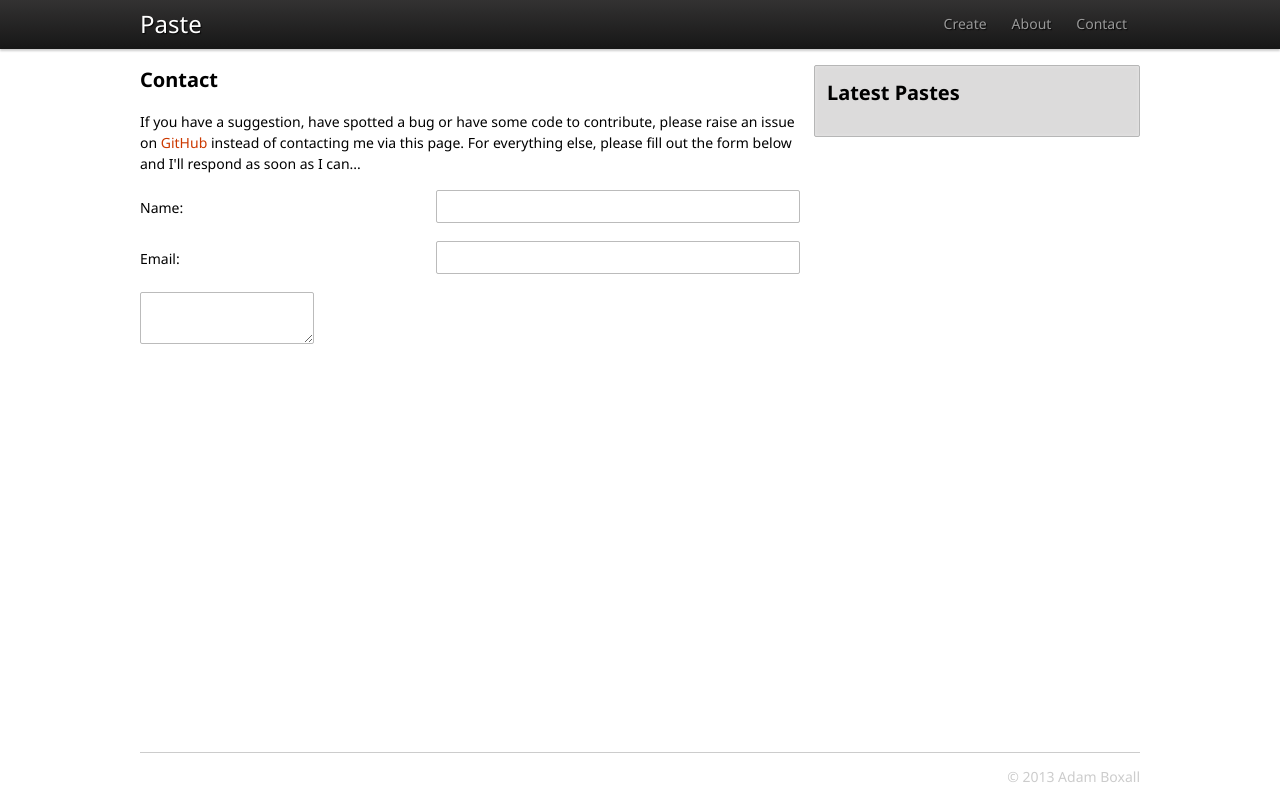
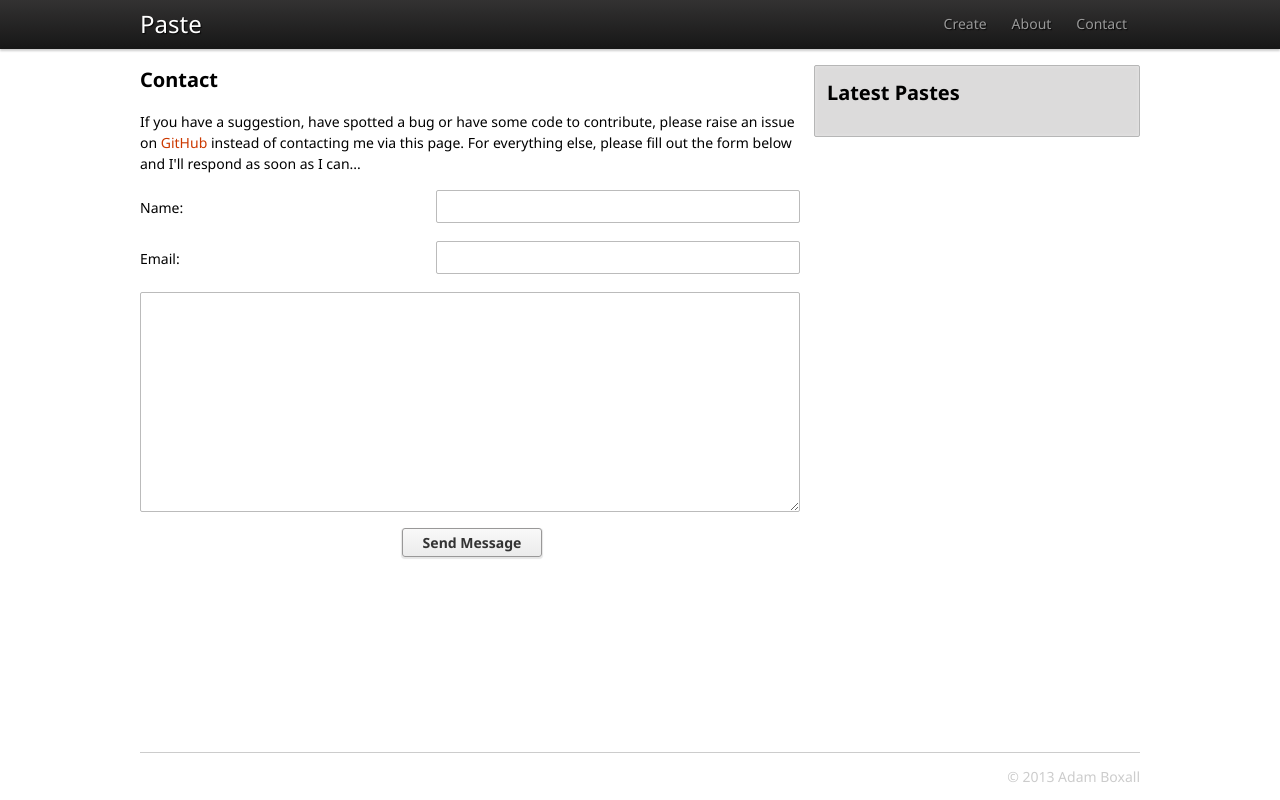
Before and after one commit to AdamBoxall/Paste, a PHP site: template views/contact.twig in a window 1280 px wide. Run offline with PHP 8.4, Linux system fonts and the light colour scheme; the template is opened without the code that fills it, so the values that code supplies are empty; some libraries are stand-ins or nearby versions.

Commit message:
Fixed up contact form and improved buttons

```diff
--- a/views/contact.twig
+++ b/views/contact.twig
@@ -17,6 +17,11 @@
         <div class="cf field">
             <textarea name="contact[message]"></textarea>
         </div>
+        <div class="cf field">
+            <div class="button form-submit">
+                <input type="submit" value="Send Message">
+            </div>
+        </div>
     </form>
 
 {% endblock %}
--- a/views/create.twig
+++ b/views/create.twig
@@ -25,8 +25,8 @@
             <textarea name="paste[body]" class="code" placeholder="Enter your code..."></textarea>
         </div>
         <div class="cf field">
-            <div class="form-submit">
-                <input type="submit" value="Paste"> or press Ctrl + Enter
+            <div class="button form-submit">
+                <input type="submit" value="Paste"> (or just press Ctrl + Enter)
             </div>
         </div>
     </form>
--- a/web/assets/css/main.css
+++ b/web/assets/css/main.css
@@ -55,6 +55,98 @@ p, li, .delta {
 
 h1, h2, h3, h4, h5, h6, p {
     margin: 0 0 16px 0;
+}
+
+
+/**
+ * Forms
+ */
+
+input[type=text],
+textarea,
+select {
+    border: 1px solid #bbbbbb;
+    border-radius: 2px;
+    color: #333333;
+    padding: 6px;
+}
+
+textarea {
+    height: 206px;
+    width: 646px;
+}
+
+input[type=submit],
+input[type=button] {
+    padding: 6px 8px;
+}
+
+.field {
+    margin-bottom: 16px;
+}
+
+.field label {
+    float: left;
+    line-height: 35px;
+}
+
+.field input[type=text],
+.field select {
+    float: right;
+    width: 350px;
+}
+
+.form-submit {
+    text-align: center;
+}
+
+
+/**
+ * Buttons
+ */
+
+.button a,
+.button input {
+    background: #f9f9f9;
+    background: -moz-linear-gradient(top, #f9f9f9 0%, #ebebeb 100%);
+    background: -webkit-gradient(linear, left top, left bottom, color-stop(0%,#f9f9f9), color-stop(100%,#ebebeb));
+    background: -webkit-linear-gradient(top, #f9f9f9 0%,#ebebeb 100%);
+    background: -o-linear-gradient(top, #f9f9f9 0%,#ebebeb 100%);
+    background: -ms-linear-gradient(top, #f9f9f9 0%,#ebebeb 100%);
+    background: linear-gradient(to bottom, #f9f9f9 0%,#ebebeb 100%);
+    border: 1px solid #999898;
+    -webkit-border-radius: 3px;
+       -moz-border-radius: 3px;
+            border-radius: 3px;
+    box-shadow: 0 1px 1px 1px rgba(0,0,0, 0.1);
+    color: #333333;
+    cursor: pointer;
+    display: inline-block;
+    font-weight: bold;
+    margin-left: 4px;
+    padding: 4px 20px;
+    text-decoration: none;
+}
+
+.button a:hover,
+.button input:hover {
+    background: #565757;
+    background: -moz-linear-gradient(top, #565757 0%, #3e3e3e 100%);
+    background: -webkit-gradient(linear, left top, left bottom, color-stop(0%,#565757), color-stop(100%,#3e3e3e));
+    background: -webkit-linear-gradient(top, #565757 0%,#3e3e3e 100%);
+    background: -o-linear-gradient(top, #565757 0%,#3e3e3e 100%);
+    background: -ms-linear-gradient(top, #565757 0%,#3e3e3e 100%);
+    background: linear-gradient(to bottom, #565757 0%,#3e3e3e 100%);
+    border: 1px solid #2a2a2a;
+    color: #ffffff;
+    text-shadow: 0px -1px 0px rgba(0,0,0, 0.25);
+}
+
+.button a:active,
+.button input:active {
+    position: relative;
+    top: 1px;
+    left: 1px;
 }
 
 
@@ -221,6 +313,11 @@ html, body {
     width: 660px;
 }
 
+.code {
+    font-family: monospace;
+    height: 308px;
+}
+
 .latest {
     background: #dcdbdb;
     border: 1px solid #b6b6b6;
@@ -259,47 +356,3 @@ html, body {
 .latest a {
     color: #222222;
 }
-
-
-/**
- * Forms
- */
-
-input[type=text],
-textarea,
-select {
-    border: 1px solid #bbbbbb;
-    border-radius: 2px;
-    color: #333333;
-    padding: 6px;
-}
-
-.code {
-    font-family: monospace;
-    height: 308px;
-    width: 646px;
-}
-
-input[type=submit],
-input[type=button] {
-    padding: 6px 8px;
-}
-
-.field {
-    margin-bottom: 16px;
-}
-
-.field label {
-    float: left;
-    line-height: 35px;
-}
-
-.field input[type=text],
-.field select {
-    float: right;
-    width: 350px;
-}
-
-.form-submit {
-    text-align: center;
-}
```
